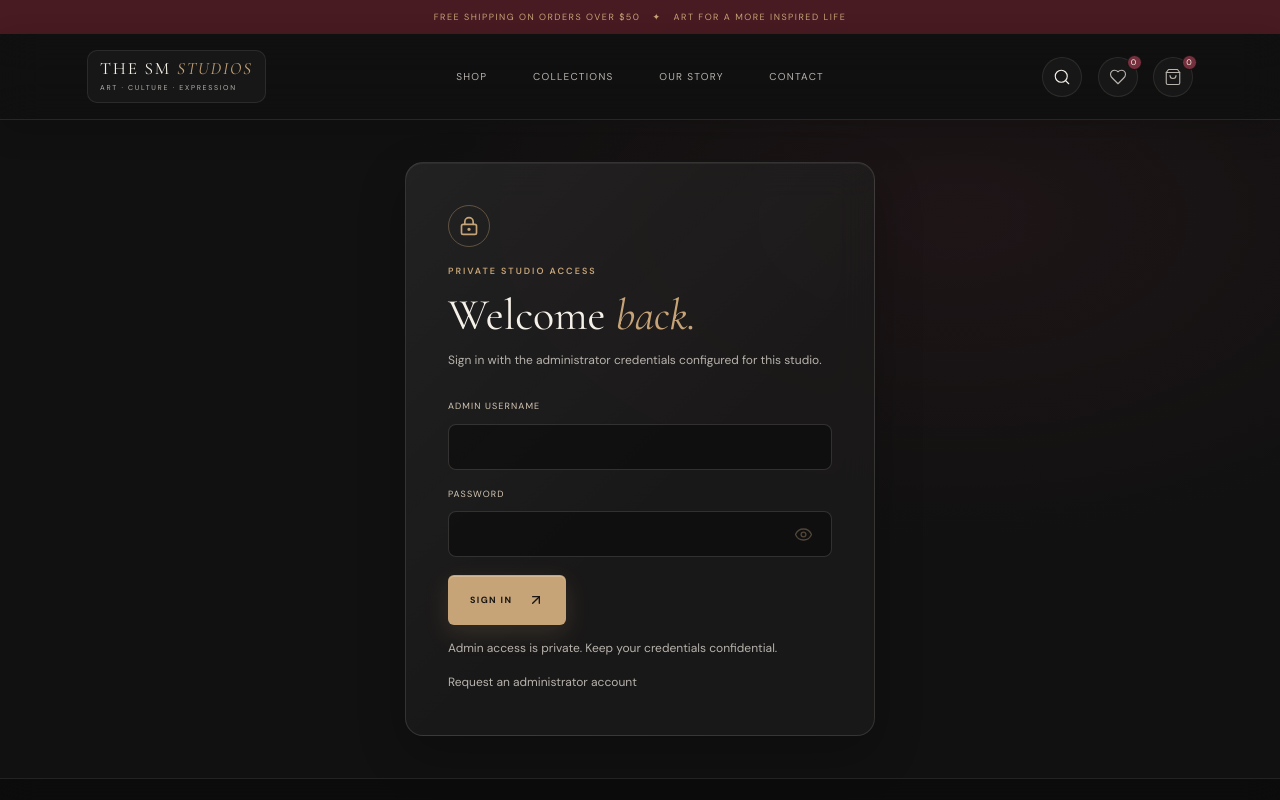
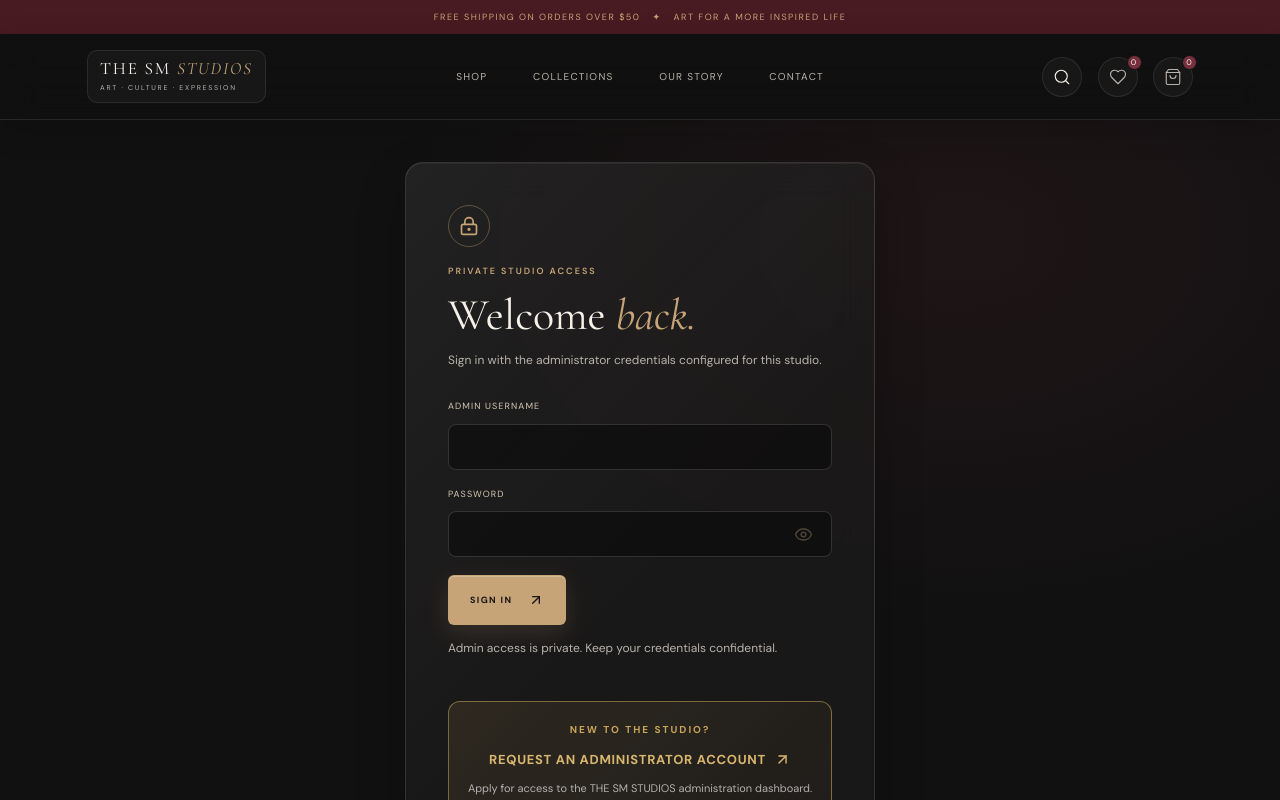
Before and after one commit to saroshkhan12/the-sm-studios, a Next.js app: page /admin/login in a window 1280 px wide. Shown: the top 800 px of the page. Built offline with nearby package versions, Linux system fonts and the light colour scheme.

Commit message:
Enhance admin registration link styling

```diff
--- a/src/app/admin/login/page.tsx
+++ b/src/app/admin/login/page.tsx
@@ -4,7 +4,12 @@
 import { FormEvent, useState } from "react";
 import { useRouter } from "next/navigation";
 import { m, useReducedMotion } from "framer-motion";
-import { ArrowUpRight, LockKeyhole, Eye, EyeOff } from "lucide-react";
+import {
+  ArrowUpRight,
+  LockKeyhole,
+  Eye,
+  EyeOff,
+} from "lucide-react";
 import Link from "next/link";
 import { MotionButton } from "@/components/motion-button";
 
@@ -21,17 +26,21 @@ export default function AdminLoginPage() {
     event.preventDefault();
     setError("");
     setSubmitting(true);
+
     try {
       const response = await fetch("/api/admin/auth/login", {
         method: "POST",
         headers: { "Content-Type": "application/json" },
         body: JSON.stringify({ username, password }),
       });
+
       const result = await response.json();
+
       if (!response.ok) {
         setError(result.error || "Unable to sign in.");
         return;
       }
+
       router.replace("/admin");
       router.refresh();
     } catch {
@@ -52,12 +61,20 @@ export default function AdminLoginPage() {
         <span className="admin-login-icon" aria-hidden="true">
           <LockKeyhole size={20} />
         </span>
+
         <span className="eyebrow">PRIVATE STUDIO ACCESS</span>
-        <h1>Welcome <em>back.</em></h1>
-        <p>Sign in with the administrator credentials configured for this studio.</p>
+
+        <h1>
+          Welcome <em>back.</em>
+        </h1>
+
+        <p>
+          Sign in with the administrator credentials configured for this studio.
+        </p>
 
         <form onSubmit={submit}>
           <label htmlFor="admin-username">ADMIN USERNAME</label>
+
           <input
             id="admin-username"
             autoComplete="username"
@@ -68,6 +85,7 @@ export default function AdminLoginPage() {
           />
 
           <label htmlFor="admin-password">PASSWORD</label>
+
           <div className="admin-password-wrapper">
             <input
               id="admin-password"
@@ -77,6 +95,7 @@ export default function AdminLoginPage() {
               value={password}
               onChange={(event) => setPassword(event.target.value)}
             />
+
             <button
               type="button"
               className="admin-password-toggle"
@@ -92,16 +111,39 @@ export default function AdminLoginPage() {
             </button>
           </div>
 
-          {error && <p className="admin-form-message is-error" role="alert">{error}</p>}
+          {error && (
+            <p className="admin-form-message is-error" role="alert">
+              {error}
+            </p>
+          )}
 
-          <MotionButton className="btn btn-light" type="submit" disabled={submitting}>
+          <MotionButton
+            className="btn btn-light"
+            type="submit"
+            disabled={submitting}
+          >
             {submitting ? "SIGNING IN…" : "SIGN IN"}
             {!submitting && <ArrowUpRight size={16} aria-hidden="true" />}
           </MotionButton>
         </form>
 
-        <small>Admin access is private. Keep your credentials confidential.</small>
-        <p className="admin-register-link"><Link href="/admin/register">Request an administrator account</Link></p>
+        <small>
+          Admin access is private. Keep your credentials confidential.
+        </small>
+
+        {/* Prominent administrator registration section */}
+        <div className="admin-register-link">
+          <span>NEW TO THE STUDIO?</span>
+
+          <Link href="/admin/register">
+            REQUEST AN ADMINISTRATOR ACCOUNT
+            <ArrowUpRight size={17} aria-hidden="true" />
+          </Link>
+
+          <p>
+            Apply for access to the THE SM STUDIOS administration dashboard.
+          </p>
+        </div>
       </m.section>
     </main>
   );
--- a/src/app/globals.css
+++ b/src/app/globals.css
@@ -243,3 +243,50 @@ button:focus-visible, a:focus-visible, input:focus-visible, textarea:focus-visib
     background: rgba(166, 95, 73, 0.16);
   }
 }
+
+.admin-register-link {
+  margin-top: 28px;
+  padding: 20px 16px;
+  text-align: center;
+  border: 1px solid rgba(201, 164, 91, 0.55);
+  border-radius: 12px;
+  background: linear-gradient(
+    135deg,
+    rgba(201, 164, 91, 0.12),
+    rgba(201, 164, 91, 0.035)
+  );
+}
+
+.admin-register-link > span {
+  display: block;
+  margin-bottom: 10px;
+  color: #c9a45b;
+  font-size: 10px;
+  font-weight: 800;
+  letter-spacing: 2px;
+}
+
+.admin-register-link a {
+  display: inline-flex;
+  align-items: center;
+  justify-content: center;
+  gap: 8px;
+  color: #d9b66f;
+  font-size: 13px;
+  font-weight: 900;
+  letter-spacing: 0.7px;
+  text-decoration: none;
+  transition: color 0.25s ease, transform 0.25s ease;
+}
+
+.admin-register-link a:hover {
+  color: #fff;
+  transform: translateY(-2px);
+}
+
+.admin-register-link p {
+  margin: 9px 0 0;
+  color: rgba(255, 255, 255, 0.65);
+  font-size: 11px;
+  line-height: 1.6;
+}
```
